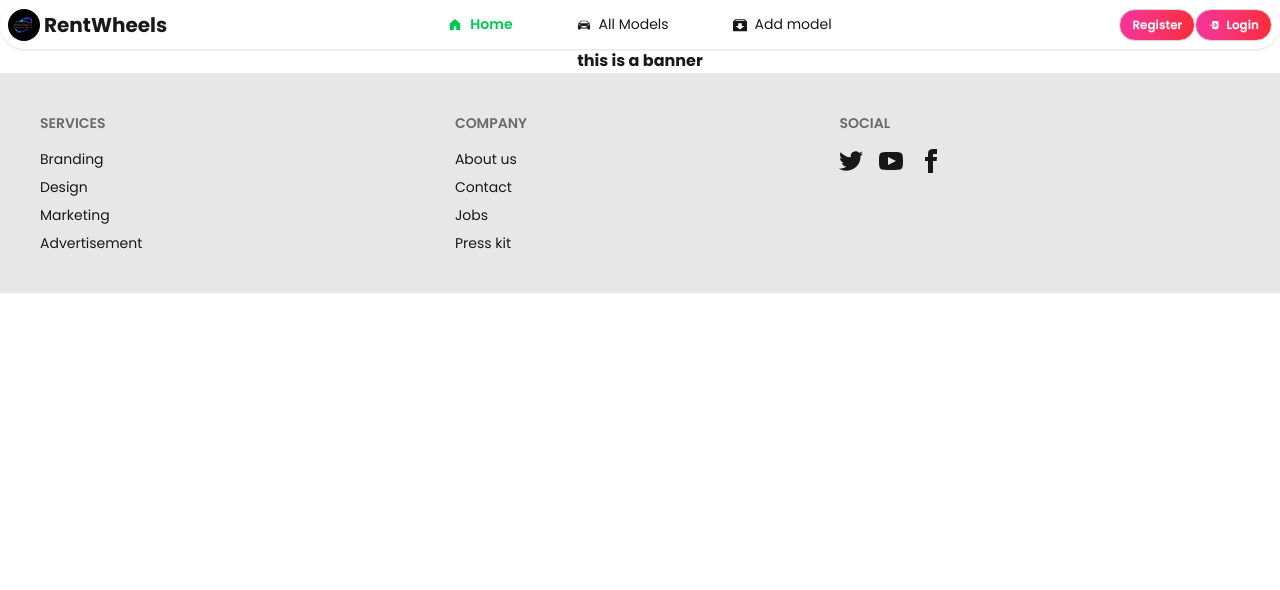
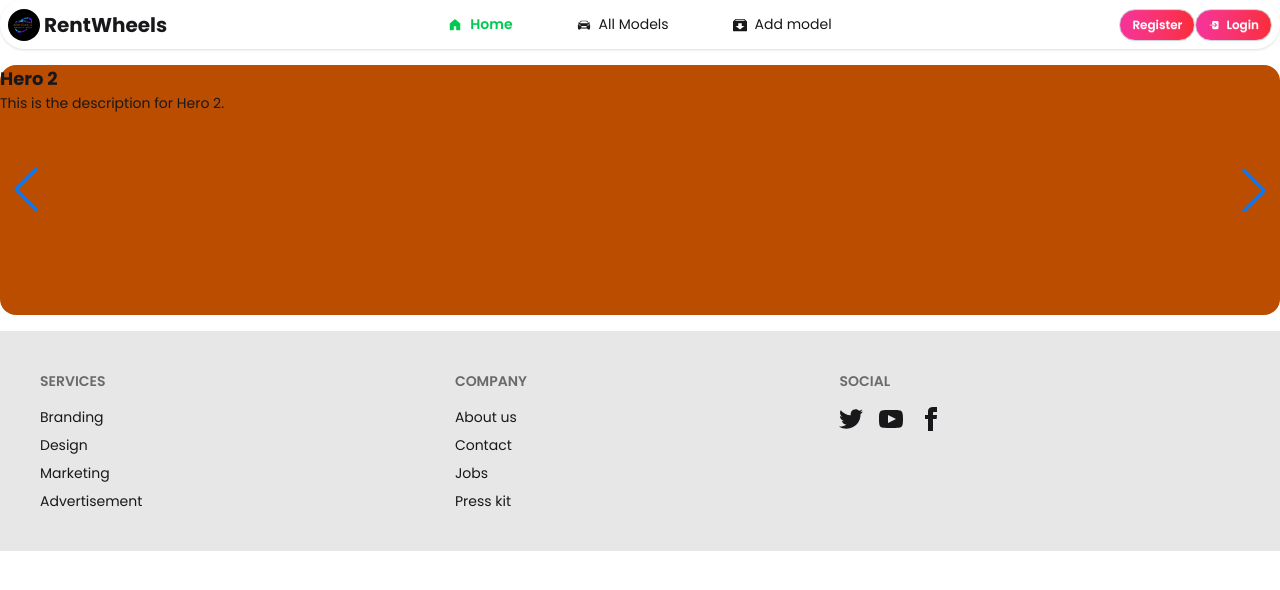
Before and after one commit to sumon-ahmed84/car-rent-store-client, a React (Vite) app: page / in a window 1280 px wide. Shown: the top 590 px of the page. Built offline with nearby package versions, Linux system fonts and the light colour scheme; no server answers.

Commit message:
added swiperjs in banner section

```diff
--- a/package.json
+++ b/package.json
@@ -17,6 +17,7 @@
     "react-icons": "^5.5.0",
     "react-router": "^7.9.5",
     "react-toastify": "^11.0.5",
+    "swiper": "^12.0.3",
     "tailwindcss": "^4.1.17"
   },
   "devDependencies": {
--- a/src/Pages/Home.jsx
+++ b/src/Pages/Home.jsx
@@ -1,10 +1,11 @@
 import React from 'react';
-import Banner from '../components/Banner';
+import Slider from '../components/Banner/Slider';
+
 
 const Home = () => {
     return (
         <div>
-            <Banner></Banner>
+           <Slider />
         </div>
     );
 };
--- a/src/components/Banner.jsx
+++ /dev/null
@@ -1,11 +0,0 @@
-import React from 'react';
-
-const Banner = () => {
-    return (
-        <div>
-            <h1 className='text-center font-bold'>this is a banner</h1>
-        </div>
-    );
-};
-
-export default Banner;
--- /dev/null
+++ b/src/components/Banner/Slider.jsx
@@ -0,0 +1,52 @@
+import React from "react";
+import { Autoplay, Navigation } from "swiper/modules";
+import { Swiper, SwiperSlide } from "swiper/react";
+import "swiper/css";
+import "swiper/css/autoplay"
+import "swiper/css/navigation"
+
+const Slider = () => {
+  return (
+    <div className="py-4 z-0 ">
+    <Swiper
+      spaceBetween={40}
+      modules={[Navigation, Autoplay]}
+      slidesPerView={1}
+      navigation
+      loop={true}
+      autoplay={{delay:2000}}
+    >
+
+
+        <SwiperSlide>
+        <div className="w-full max-w-full h-[250px] rounded-2xl bg-amber-200">
+            <h2 className="text-lg font-bold">Hero 1</h2>
+            <p className="text-sm">This is the description for Hero 1.</p>
+        </div>
+      </SwiperSlide>
+      <SwiperSlide>
+        <div className="w-full max-w-full h-[250px] rounded-2xl bg-amber-700">
+            <h2 className="text-lg font-bold">Hero 2</h2>
+            <p className="text-sm">This is the description for Hero 2.</p>
+        </div>
+      </SwiperSlide>
+      <SwiperSlide>
+        <div className="w-full max-w-full h-[250px] rounded-2xl bg-amber-900">
+            <h2 className="text-lg font-bold">Hero 2</h2>
+            <p className="text-sm">This is the description for Hero 2.</p>
+        </div>
+      </SwiperSlide>
+      <SwiperSlide>
+        <div className="w-full max-w-full h-[250px] rounded-2xl bg-amber-500">
+            <h2 className="text-lg font-bold">Hero 2</h2>
+            <p className="text-sm">This is the description for Hero 2.</p>
+        </div>
+      </SwiperSlide>
+
+
+    </Swiper>
+    </div>
+  );
+};
+
+export default Slider;
```
Also changed, not shown: 1 other file (tests, documents, lock files or other folders).
